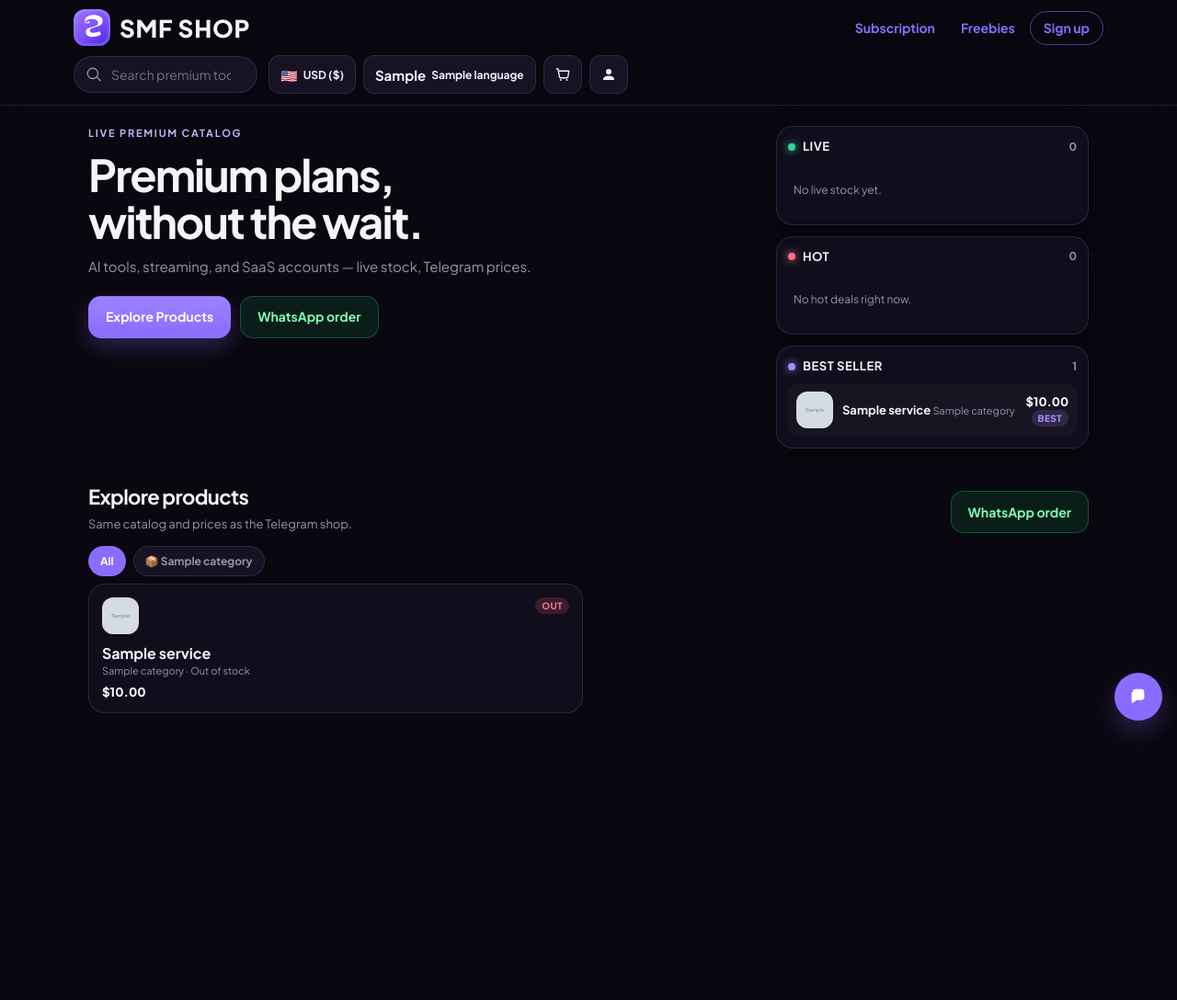
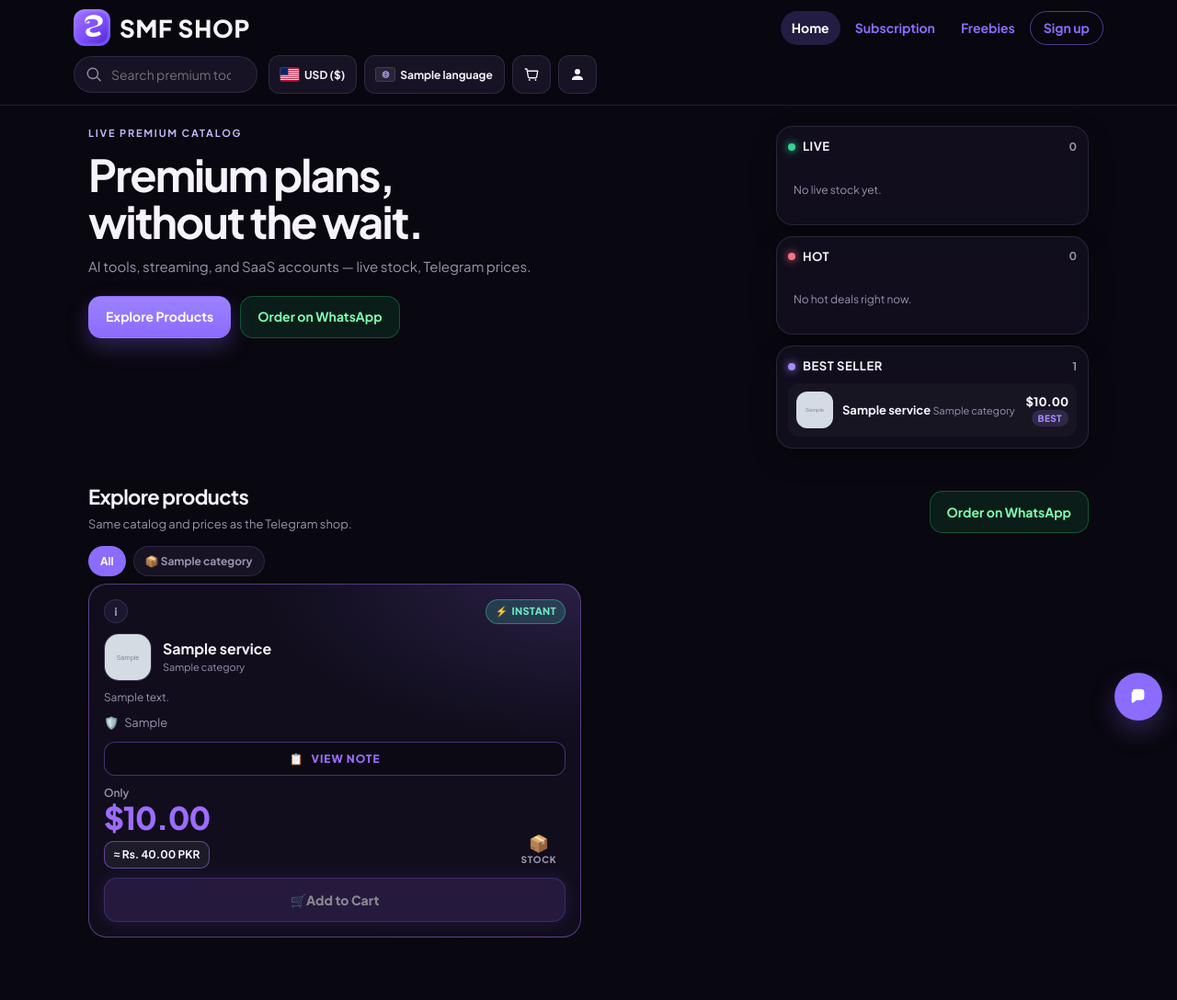
Before and after one commit to sabachteam-hue/testing, a FastAPI app: page / in a window 1280 px wide. Shown: the whole page at 92% size. Before the commit the page ends 805 px from the top, so only its background shows below. Run offline with FastAPI, Linux system fonts and the light colour scheme; tables that the repository leaves empty hold one stand-in row (values such as "Sample post"); grey boxes marked "Sample" are stand-in pictures; some libraries are stand-ins or nearby versions.

Commit message:
Fix Mini App header, real flags, WhatsApp CTA, and product cards. (#18)
Move Home/Subscription/Freebies/Sign up to the right and keep search, currency, language, cart, and account on the left. Home opens /mini. Currency and language chips use SVG flags instead of emoji codes. Explore Products always shows Order on WhatsApp, and the catalog uses the previous Instant / VIEW NOTE / Add to Cart cards.

Co-authored-by: Cursor Agent <cursoragent@cursor.com>
Co-authored-by: sabachteam-hue <sabachteam-hue@users.noreply.github.com>

```diff
--- a/static/mini-app/app.js
+++ b/static/mini-app/app.js
@@ -11,6 +11,26 @@
     }
   }
 
+  const ACCENTS = ["violet", "teal", "green", "rose"];
+  const FLAG_ISO = {
+    USD: "us",
+    PKR: "pk",
+    EUR: "eu",
+    GBP: "gb",
+    INR: "in",
+    en: "gb",
+    es: "es",
+    ar: "sa",
+    hi: "in",
+    ru: "ru",
+    vi: "vn",
+    zh: "cn",
+    fa: "ir",
+    id: "id",
+    ko: "kr",
+    ur: "pk",
+  };
+
   const state = {
     shop: null,
     products: [],
@@ -21,6 +41,7 @@
     language: localStorage.getItem("smf_language") || "en",
     query: "",
     categoryId: null,
+    notes: {},
     cart: JSON.parse(localStorage.getItem("smf_cart") || "[]"),
     user: JSON.parse(localStorage.getItem("smf_user") || "null"),
     route: "/",
@@ -98,6 +119,21 @@
     return `$${value.toFixed(2)}`;
   }
 
+  function usdPrice(amount) {
+    return `$${Number(amount || 0).toFixed(2)}`;
+  }
+
+  function pkrPrice(amount) {
+    const rate = Number(state.shop && state.shop.pkr_rate) || 280;
+    const pkr = Number(amount || 0) * rate;
+    return `≈ Rs. ${pkr.toLocaleString("en-US", { minimumFractionDigits: 2, maximumFractionDigits: 2 })} PKR`;
+  }
+
+  function discountPercent(product) {
+    if (!product.original_price || product.original_price <= product.sell_price) return null;
+    return Math.round((1 - product.sell_price / product.original_price) * 100);
+  }
+
   function saveCart() {
     localStorage.setItem("smf_cart", JSON.stringify(state.cart));
     renderCartCount();
@@ -154,29 +190,34 @@
     document.querySelectorAll(".chip").forEach((btn) => btn.setAttribute("aria-expanded", "false"));
   }
 
-  function flagLabel(item) {
-    const flag = item.flag || "";
-    return `${flag ? `<span class="flag">${flag}</span>` : ""}${item.label || item.name || item.code}`;
+  function flagIso(item) {
+    return (item && (item.flag_iso || FLAG_ISO[item.code])) || "xx";
+  }
+
+  function flagMarkup(item) {
+    const iso = flagIso(item);
+    const label = escapeHtml(item.label || item.name || item.code || "");
+    return `<img class="flag-img" src="/static/mini-app/flags/${iso}.svg" alt="" width="20" height="14" onerror="this.onerror=null;this.src='/static/mini-app/flags/xx.svg'"> ${label}`;
   }
 
   function renderMenus() {
     const currencies = (state.shop && state.shop.currencies) || [
-      { code: "USD", label: "USD ($)", flag: "🇺🇸" },
-      { code: "PKR", label: "PKR (Rs.)", flag: "🇵🇰" },
+      { code: "USD", label: "USD ($)", flag_iso: "us" },
+      { code: "PKR", label: "PKR (Rs.)", flag_iso: "pk" },
     ];
     els.currencyMenu.innerHTML = currencies
-      .map((item) => `<button type="button" data-currency="${item.code}">${flagLabel(item)}</button>`)
+      .map((item) => `<button type="button" data-currency="${item.code}">${flagMarkup(item)}</button>`)
       .join("");
     const current = currencies.find((item) => item.code === state.currency) || currencies[0];
-    els.currencyBtn.innerHTML = flagLabel(current);
+    els.currencyBtn.innerHTML = flagMarkup(current);
 
-    const languages = (state.shop && state.shop.languages) || [{ code: "en", name: "English", flag: "🇬🇧" }];
+    const languages = (state.shop && state.shop.languages) || [{ code: "en", name: "English", flag_iso: "gb" }];
     els.languageMenu.innerHTML = languages
-      .map((item) => `<button type="button" data-language="${item.code}">${item.flag || ""} ${item.name}</button>`)
+      .map((item) => `<button type="button" data-language="${item.code}">${flagMarkup(item)}</button>`)
       .join("");
     const lang = languages.find((item) => item.code === state.language) || languages[0];
     state.language = lang.code;
-    els.languageBtn.innerHTML = `<span class="flag">${lang.flag || ""}</span>${lang.name}`;
+    els.languageBtn.innerHTML = flagMarkup(lang);
   }
 
   function renderChrome() {
@@ -187,7 +228,8 @@
       [els.whatsapp, els.whatsappCatalog, els.whatsappCheckout].forEach((node) => {
         if (!node) return;
         node.href = waHref();
-        node.style.display = state.shop.whatsapp_url || state.shop.support_url ? "" : "none";
+        node.hidden = false;
+        node.style.display = "";
       });
     }
     const signed = Boolean(state.user && state.user.email);
@@ -197,7 +239,11 @@
     document.getElementById("btn-account").href = "#/signup";
     document.querySelectorAll(".nav-link").forEach((link) => {
       const href = link.getAttribute("href") || "";
-      link.classList.toggle("active", href === `#${state.route}` || (state.route === "/" && href === "#/"));
+      const isHome = link.id === "nav-home" || href === "/mini" || href === "#/";
+      link.classList.toggle(
+        "active",
+        (isHome && state.route === "/") || href === `#${state.route}`
+      );
     });
     renderMenus();
     renderCartCount();
@@ -264,23 +310,57 @@
   function productCards(rows) {
     if (!rows.length) return `<p class="empty">Nothing here yet.</p>`;
     return rows
-      .map((product) => {
-        const tag = product.is_free
-          ? `<span class="tag live">Free</span>`
-          : product.in_stock
-            ? `<span class="tag live">Live</span>`
-            : `<span class="tag hot">Out</span>`;
-        const old = product.original_price ? `<span class="old">${formatPrice(product.original_price)}</span>` : "";
-        const icon = product.image_url
-          ? `<span class="item-icon"><img src="${product.image_url}" alt=""></span>`
-          : `<span class="item-icon">${product.emoji || "🛍️"}</span>`;
+      .map((product, index) => {
+        const accent = ACCENTS[index % ACCENTS.length];
+        const discount = discountPercent(product);
+        const noteOpen = Boolean(state.notes[product.sku]);
+        const sale = discount ? `<div class="card-badges"><span class="tag hot">Sale −${discount}%</span></div>` : "";
+        const logo = product.image_url
+          ? `<img class="product-logo" src="${escapeHtml(product.image_url)}" alt="">`
+          : `<div class="product-emoji" aria-hidden>${escapeHtml(product.emoji || "🛍️")}</div>`;
+        const warrantyBlock = product.warranty_label
+          ? `<div class="warranty-row"><span aria-hidden>🛡️</span> ${escapeHtml(product.warranty_label)}</div>`
+          : "";
+        const noteBtn = product.note
+          ? `<button type="button" class="view-note-btn" data-note="${escapeHtml(product.sku)}"><span aria-hidden>📋</span> ${noteOpen ? "HIDE NOTE" : "VIEW NOTE"}</button>`
+          : "";
+        const noteBody = noteOpen && product.note ? `<p class="card-desc">${escapeHtml(product.note)}</p>` : "";
+        const desc = product.description ? `<p class="card-desc">${escapeHtml(product.description)}</p>` : "";
         return `
-          <button type="button" class="card" data-sku="${product.sku}">
-            <div class="card-top">${icon}${tag}</div>
-            <h3>${escapeHtml(product.name)}</h3>
-            <div class="item-meta">${escapeHtml(product.category || "General")} · ${escapeHtml(product.stock_label)}</div>
-            <div class="price-row"><span class="price">${formatPrice(product.sell_price)}</span>${old}</div>
-          </button>
+          <article class="product-card accent-${accent}">
+            ${sale}
+            <div class="card-top-row">
+              <button type="button" class="card-info-btn" data-detail="${escapeHtml(product.sku)}" aria-label="About ${escapeHtml(product.name)}">i</button>
+              ${product.delivery_type === "manual" ? "" : '<span class="instant-badge"><span aria-hidden>⚡</span> Instant</span>'}
+            </div>
+            <div class="product-card-top">
+              ${logo}
+              <div>
+                <h3><a href="#product-${encodeURIComponent(product.sku)}" data-detail="${escapeHtml(product.sku)}">${escapeHtml(product.name)}</a></h3>
+                <div class="item-meta">${escapeHtml(product.category || "General")}</div>
+              </div>
+            </div>
+            ${desc}
+            ${warrantyBlock}
+            ${noteBtn}
+            ${noteBody}
+            <div class="card-meta-row">
+              <div class="price-block">
+                <span class="price-only">Only</span>
+                <span class="price-value">${usdPrice(product.sell_price)}</span>
+                ${discount ? `<div class="old">${usdPrice(product.original_price)}</div>` : ""}
+                <span class="price-pkr">${pkrPrice(product.sell_price)}</span>
+              </div>
+              <div class="stock-block" title="${escapeHtml(product.stock_label)}">
+                <span class="stock-icon" aria-hidden>📦</span>
+                <span class="stock-label">Stock</span>
+                <span class="stock-number${product.in_stock ? "" : " out"}">${product.stock != null ? escapeHtml(product.stock) : "—"}</span>
+              </div>
+            </div>
+            <button type="button" class="btn btn-add-cart" data-add="${escapeHtml(product.sku)}" ${product.in_stock ? "" : "disabled"}>
+              <span aria-hidden>🛒</span> Add to Cart
+            </button>
+          </article>
         `;
       })
       .join("");
@@ -335,7 +415,7 @@
       <p>${escapeHtml(product.description || product.note || "")}</p>
       <div class="hero-actions">
         <button type="button" class="btn btn-primary" id="sheet-add">Add to cart</button>
-        <a class="btn btn-whatsapp" target="_blank" rel="noopener" href="${waHref(product)}">WhatsApp order</a>
+        <a class="btn btn-whatsapp" target="_blank" rel="noopener" href="${waHref(product)}">Order on WhatsApp</a>
         <a class="btn btn-primary" href="#/checkout" id="sheet-checkout">Direct checkout</a>
       </div>
     `;
@@ -378,7 +458,7 @@
       <p><strong>Total ${formatPrice(cartTotal())}</strong></p>
       <div class="hero-actions">
         <a class="btn btn-primary" href="#/checkout" id="cart-checkout">Direct checkout</a>
-        <a class="btn btn-whatsapp" target="_blank" rel="noopener" href="${waHref()}">WhatsApp order</a>
+        <a class="btn btn-whatsapp" target="_blank" rel="noopener" href="${waHref()}">Order on WhatsApp</a>
       </div>
     `;
     document.getElementById("cart-checkout").onclick = () => closeSheet(els.cartSheet);
@@ -475,7 +555,7 @@
       ${pay.address ? `<p>Send to: <code>${escapeHtml(pay.address)}</code></p>` : ""}
       ${pay.instructions ? `<p class="muted">${escapeHtml(pay.instructions)}</p>` : ""}
       <div class="hero-actions">
-        <a class="btn btn-whatsapp" target="_blank" rel="noopener" href="${waHref()}">WhatsApp order</a>
+        <a class="btn btn-whatsapp" target="_blank" rel="noopener" href="${waHref()}">Order on WhatsApp</a>
         <a class="btn btn-primary" href="#/">Back to shop</a>
       </div>
     `;
@@ -566,6 +646,31 @@
         else saveCart();
         renderCartSheet();
       }
+      return;
+    }
+
+    const addBtn = event.target.closest("[data-add]");
+    if (addBtn) {
+      const product = productBySku(addBtn.dataset.add);
+      if (product) addToCart(product);
+      return;
+    }
+
+    const noteBtn = event.target.closest("[data-note]");
+    if (noteBtn) {
+      const sku = noteBtn.dataset.note;
+      state.notes[sku] = !state.notes[sku];
+      if (state.route === "/subscription") renderCollection("subscription");
+      else if (state.route === "/freebies") renderCollection("freebies");
+      else renderGrid();
+      return;
+    }
+
+    const detailBtn = event.target.closest("[data-detail]");
+    if (detailBtn) {
+      event.preventDefault();
+      const product = productBySku(detailBtn.dataset.detail);
+      if (product) renderProductSheet(product);
       return;
     }
 
--- a/static/mini-app/index.html
+++ b/static/mini-app/index.html
@@ -9,18 +9,19 @@
   <link rel="preconnect" href="https://fonts.gstatic.com" crossorigin>
   <link href="https://fonts.googleapis.com/css2?family=Plus+Jakarta+Sans:wght@400;500;600;700;800&display=swap" rel="stylesheet">
   <script src="https://telegram.org/js/telegram-web-app.js"></script>
-  <link rel="stylesheet" href="/static/mini-app/styles.css?v=site3">
+  <link rel="stylesheet" href="/static/mini-app/styles.css?v=site4">
 </head>
 <body>
   <div class="bg" aria-hidden="true"></div>
 
   <header class="topbar">
     <div class="topbar-row brand-row">
-      <a class="brand" href="#/" id="brand-home">
+      <a class="brand" href="/mini" id="brand-home">
         <img class="brand-mark" src="/static/mini-app/brand/smf-logo.svg" width="40" height="40" alt="">
         <span class="brand-name">SMF SHOP</span>
       </a>
       <nav class="nav-links" aria-label="Shop">
+        <a class="nav-link" href="/mini" id="nav-home">Home</a>
         <a class="nav-link" href="#/subscription" id="nav-subscription">Subscription</a>
         <a class="nav-link" href="#/freebies" id="nav-freebies">Freebies</a>
         <a class="nav-link nav-signin" href="#/signup" id="btn-signin">Sign up</a>
@@ -33,11 +34,15 @@
       </label>
       <div class="tool-cluster">
         <div class="dropdown" id="currency-dd">
-          <button type="button" class="chip" id="currency-btn" aria-haspopup="listbox" aria-expanded="false">🇺🇸 USD ($)</button>
+          <button type="button" class="chip" id="currency-btn" aria-haspopup="listbox" aria-expanded="false">
+            <img class="flag-img" src="/static/mini-app/flags/us.svg" alt="" width="20" height="14"> USD ($)
+          </button>
           <div class="menu" role="listbox" hidden></div>
         </div>
         <div class="dropdown" id="language-dd">
-          <button type="button" class="chip" id="language-btn" aria-haspopup="listbox" aria-expanded="false">🇬🇧 English</button>
+          <button type="button" class="chip" id="language-btn" aria-haspopup="listbox" aria-expanded="false">
+            <img class="flag-img" src="/static/mini-app/flags/gb.svg" alt="" width="20" height="14"> English
+          </button>
           <div class="menu" role="listbox" hidden></div>
         </div>
         <button type="button" class="icon-btn" id="btn-cart" aria-label="Cart">
@@ -60,7 +65,7 @@
           <p class="lede" id="shop-tagline">AI tools, streaming, and SaaS accounts — live stock, Telegram prices.</p>
           <div class="hero-actions">
             <a class="btn btn-primary" href="#catalog" id="btn-explore">Explore Products</a>
-            <a class="btn btn-whatsapp" id="btn-whatsapp" href="#" target="_blank" rel="noopener">WhatsApp order</a>
+            <a class="btn btn-whatsapp" id="btn-whatsapp" href="#" target="_blank" rel="noopener">Order on WhatsApp</a>
           </div>
         </div>
         <aside class="featured" aria-label="Featured products">
@@ -97,7 +102,7 @@
             <h2 id="catalog-title">Explore products</h2>
             <p class="muted" id="catalog-sub">Same catalog and prices as the Telegram shop.</p>
           </div>
-          <a class="btn btn-whatsapp" id="btn-whatsapp-catalog" href="#" target="_blank" rel="noopener">WhatsApp order</a>
+          <a class="btn btn-whatsapp" id="btn-whatsapp-catalog" href="#" target="_blank" rel="noopener">Order on WhatsApp</a>
         </div>
         <div class="pills" id="category-pills"></div>
         <div class="grid" id="product-grid"></div>
@@ -150,7 +155,7 @@
         <p class="form-error" id="checkout-error" hidden></p>
         <div class="hero-actions">
           <button type="submit" class="btn btn-primary">Place order</button>
-          <a class="btn btn-whatsapp" id="btn-whatsapp-checkout" href="#" target="_blank" rel="noopener">WhatsApp order</a>
+          <a class="btn btn-whatsapp" id="btn-whatsapp-checkout" href="#" target="_blank" rel="noopener">Order on WhatsApp</a>
         </div>
       </form>
     </section>
@@ -181,6 +186,6 @@
     </div>
   </div>
 
-  <script src="/static/mini-app/app.js?v=site3"></script>
+  <script src="/static/mini-app/app.js?v=site4"></script>
 </body>
 </html>
--- a/static/mini-app/styles.css
+++ b/static/mini-app/styles.css
@@ -107,6 +107,7 @@ a { color: inherit; text-decoration: none; }
   display: flex;
   align-items: center;
   gap: 4px;
+  margin-left: auto;
   overflow-x: auto;
   scrollbar-width: none;
 }
@@ -139,6 +140,7 @@ a { color: inherit; text-decoration: none; }
 .tools-row {
   margin-top: 10px;
   flex-wrap: wrap;
+  justify-content: flex-start;
 }
 
 .search {
@@ -194,6 +196,16 @@ a { color: inherit; text-decoration: none; }
 }
 
 .chip .flag { font-size: 15px; line-height: 1; }
+
+.flag-img {
+  width: 20px;
+  height: 14px;
+  object-fit: cover;
+  border-radius: 2px;
+  box-shadow: 0 0 0 1px rgba(255, 255, 255, 0.18);
+  flex-shrink: 0;
+  display: inline-block;
+}
 
 .icon-btn {
   width: 42px;
@@ -490,7 +502,7 @@ a { color: inherit; text-decoration: none; }
 .grid {
   display: grid;
   grid-template-columns: 1fr;
-  gap: 12px;
+  gap: 16px;
 }
 
 .card {
@@ -525,6 +537,219 @@ a { color: inherit; text-decoration: none; }
 
 .price { font-weight: 800; }
 .old { color: var(--muted); text-decoration: line-through; font-size: 12px; }
+
+.product-card {
+  position: relative;
+  display: flex;
+  flex-direction: column;
+  gap: 10px;
+  background:
+    radial-gradient(120% 80% at 100% 0%, color-mix(in srgb, var(--card-accent, var(--purple)) 18%, transparent), transparent 55%),
+    var(--surface);
+  border: 1px solid color-mix(in srgb, var(--card-accent, var(--purple)) 35%, var(--line));
+  border-radius: 20px;
+  padding: 16px;
+  text-align: left;
+  color: inherit;
+  width: 100%;
+}
+
+.product-card:hover,
+.product-card:focus-within {
+  transform: translateY(-3px);
+  border-color: var(--card-accent, var(--purple-2));
+  box-shadow:
+    0 0 0 1px color-mix(in srgb, var(--card-accent, var(--purple)) 70%, transparent),
+    0 0 28px color-mix(in srgb, var(--card-accent, var(--purple)) 28%, transparent);
+}
+
+.card-top-row {
+  display: flex;
+  align-items: flex-start;
+  justify-content: space-between;
+  gap: 8px;
+}
+
+.card-info-btn {
+  width: 26px;
+  height: 26px;
+  border-radius: 999px;
+  border: 1px solid var(--line);
+  background: #1c1730;
+  color: var(--muted);
+  display: inline-grid;
+  place-items: center;
+  font-size: 12px;
+  font-weight: 800;
+  cursor: pointer;
+  flex-shrink: 0;
+}
+
+.instant-badge {
+  display: inline-flex;
+  align-items: center;
+  gap: 4px;
+  font-size: 11px;
+  font-weight: 800;
+  letter-spacing: 0.03em;
+  padding: 4px 9px;
+  border-radius: 999px;
+  background: rgba(60, 220, 180, 0.18);
+  color: #6fe3c4;
+  border: 1px solid rgba(60, 220, 180, 0.4);
+  text-transform: uppercase;
+  white-space: nowrap;
+}
+
+.product-card-top {
+  display: flex;
+  align-items: center;
+  gap: 12px;
+}
+
+.product-logo, .product-emoji {
+  width: 52px;
+  height: 52px;
+  border-radius: 16px;
+  object-fit: cover;
+  border: 1px solid var(--line);
+  flex-shrink: 0;
+  background: #1c1730;
+  display: grid;
+  place-items: center;
+  font-size: 26px;
+}
+
+.product-card h3 {
+  margin: 0;
+  font-size: 16px;
+}
+
+.product-card h3 a:hover { color: var(--card-accent, var(--purple-2)); }
+
+.card-desc {
+  color: var(--muted);
+  font-size: 12px;
+  line-height: 1.4;
+  margin: 0;
+}
+
+.warranty-row {
+  display: flex;
+  align-items: center;
+  gap: 6px;
+  font-size: 13px;
+  color: var(--muted);
+}
+
+.view-note-btn {
+  width: 100%;
+  display: inline-flex;
+  align-items: center;
+  justify-content: center;
+  gap: 8px;
+  padding: 10px 14px;
+  border-radius: 12px;
+  border: 1px solid color-mix(in srgb, var(--card-accent, #ff6b8a) 40%, transparent);
+  background: rgba(9, 7, 15, 0.45);
+  color: var(--card-accent, #ff8fa8);
+  font-size: 12px;
+  font-weight: 800;
+  letter-spacing: 0.08em;
+  text-transform: uppercase;
+  cursor: pointer;
+}
+
+.view-note-btn:hover {
+  background: color-mix(in srgb, var(--card-accent, #ff6b8a) 14%, transparent);
+}
+
+.card-meta-row {
+  display: flex;
+  align-items: flex-end;
+  justify-content: space-between;
+  gap: 12px;
+}
+
+.price-block {
+  display: flex;
+  flex-direction: column;
+  align-items: flex-start;
+}
+
+.price-only {
+  font-size: 12px;
+  color: var(--muted);
+  font-weight: 600;
+}
+
+.price-value {
+  font-size: clamp(26px, 4vw, 34px);
+  font-weight: 800;
+  letter-spacing: -0.03em;
+  line-height: 1.05;
+  color: var(--card-accent, var(--purple-2));
+}
+
+.price-pkr {
+  display: inline-block;
+  margin-top: 8px;
+  padding: 5px 10px;
+  border-radius: 10px;
+  font-size: 12px;
+  font-weight: 700;
+  color: var(--ink);
+  background: rgba(255, 255, 255, 0.06);
+  border: 1px solid color-mix(in srgb, var(--card-accent, var(--purple)) 55%, transparent);
+}
+
+.stock-block {
+  display: flex;
+  flex-direction: column;
+  align-items: center;
+  justify-content: flex-end;
+  gap: 2px;
+  min-width: 58px;
+  text-align: center;
+}
+
+.stock-icon { font-size: 18px; line-height: 1; }
+.stock-label {
+  font-size: 10px;
+  font-weight: 800;
+  letter-spacing: 0.08em;
+  text-transform: uppercase;
+  color: var(--muted);
+}
+.stock-number {
+  font-size: 15px;
+  font-weight: 800;
+  color: #ff6b8a;
+}
+.stock-number.out { color: var(--danger); }
+
+.btn-add-cart {
+  width: 100%;
+  min-height: 48px;
+  border-radius: 14px;
+  border: 1px solid color-mix(in srgb, var(--card-accent, var(--purple)) 50%, transparent);
+  background: color-mix(in srgb, var(--card-accent, var(--purple)) 32%, #0c0818);
+  color: #fff;
+  font-weight: 800;
+  cursor: pointer;
+  box-shadow: 0 0 18px color-mix(in srgb, var(--card-accent, var(--purple)) 28%, transparent);
+}
+
+.btn-add-cart:hover:not(:disabled) {
+  background: color-mix(in srgb, var(--card-accent, var(--purple)) 48%, #0c0818);
+}
+
+.btn-add-cart:disabled { opacity: 0.5; cursor: not-allowed; }
+
+.accent-violet { --card-accent: #9d6cff; }
+.accent-teal { --card-accent: #2dd4bf; }
+.accent-green { --card-accent: #34d399; }
+.accent-rose { --card-accent: #ff6b8a; }
 
 .fab {
   position: fixed;
@@ -706,7 +931,7 @@ legend {
 
   .nav-links {
     width: 100%;
-    justify-content: flex-start;
+    justify-content: flex-end;
   }
 
   .search { flex: 1 1 160px; width: auto; }
```
Also changed, not shown: api/web.py (+44 -6 lines), tests/test_web_catalog.py (+17 -4 lines), static/mini-app/flags/cn.svg (added), static/mini-app/flags/es.svg (added), static/mini-app/flags/eu.svg (added), static/mini-app/flags/gb.svg (added), static/mini-app/flags/id.svg (added), static/mini-app/flags/in.svg (added), static/mini-app/flags/ir.svg (added), static/mini-app/flags/kr.svg (added), static/mini-app/flags/pk.svg (added), static/mini-app/flags/ru.svg (added), static/mini-app/flags/sa.svg (added), static/mini-app/flags/us.svg (added), 2 more files.
